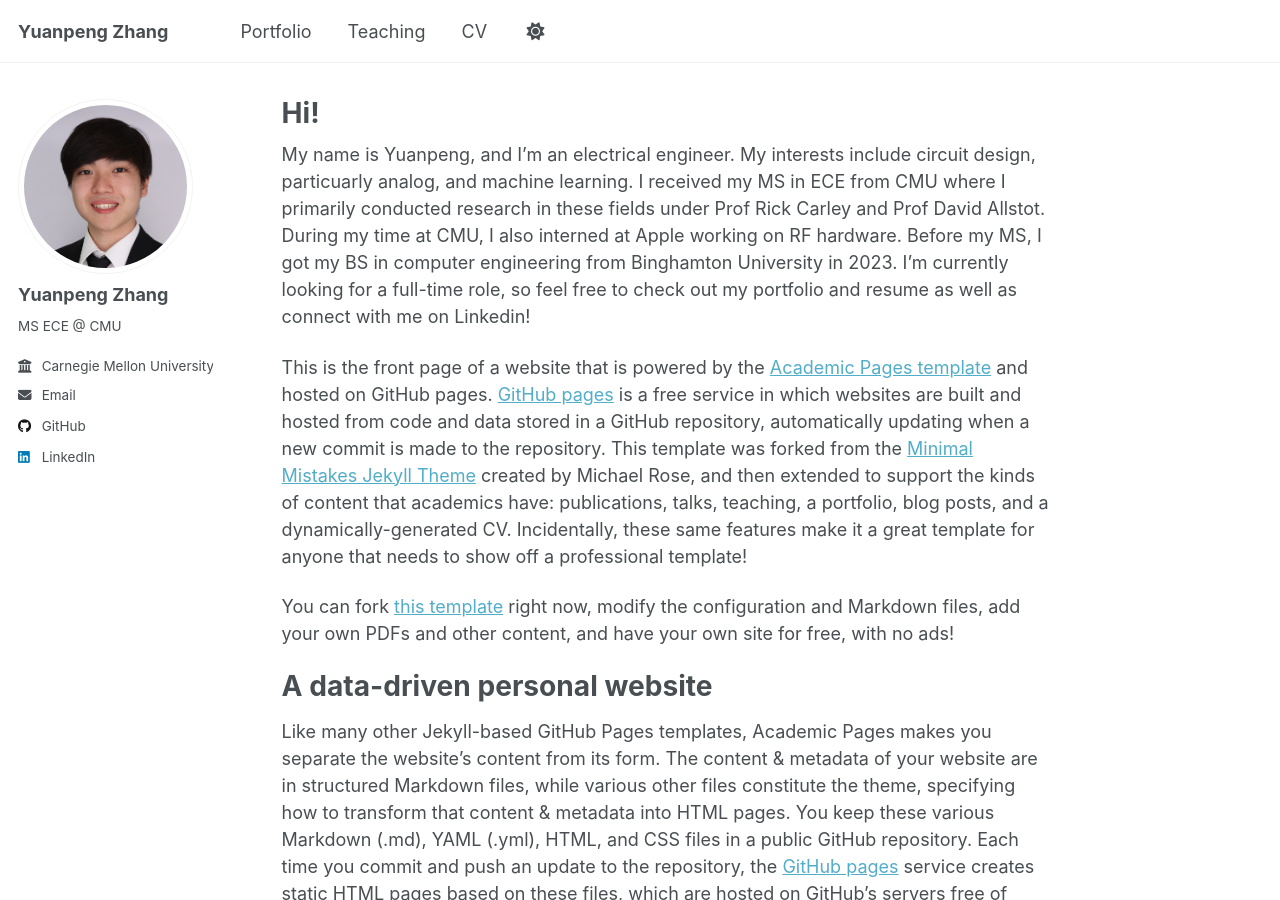
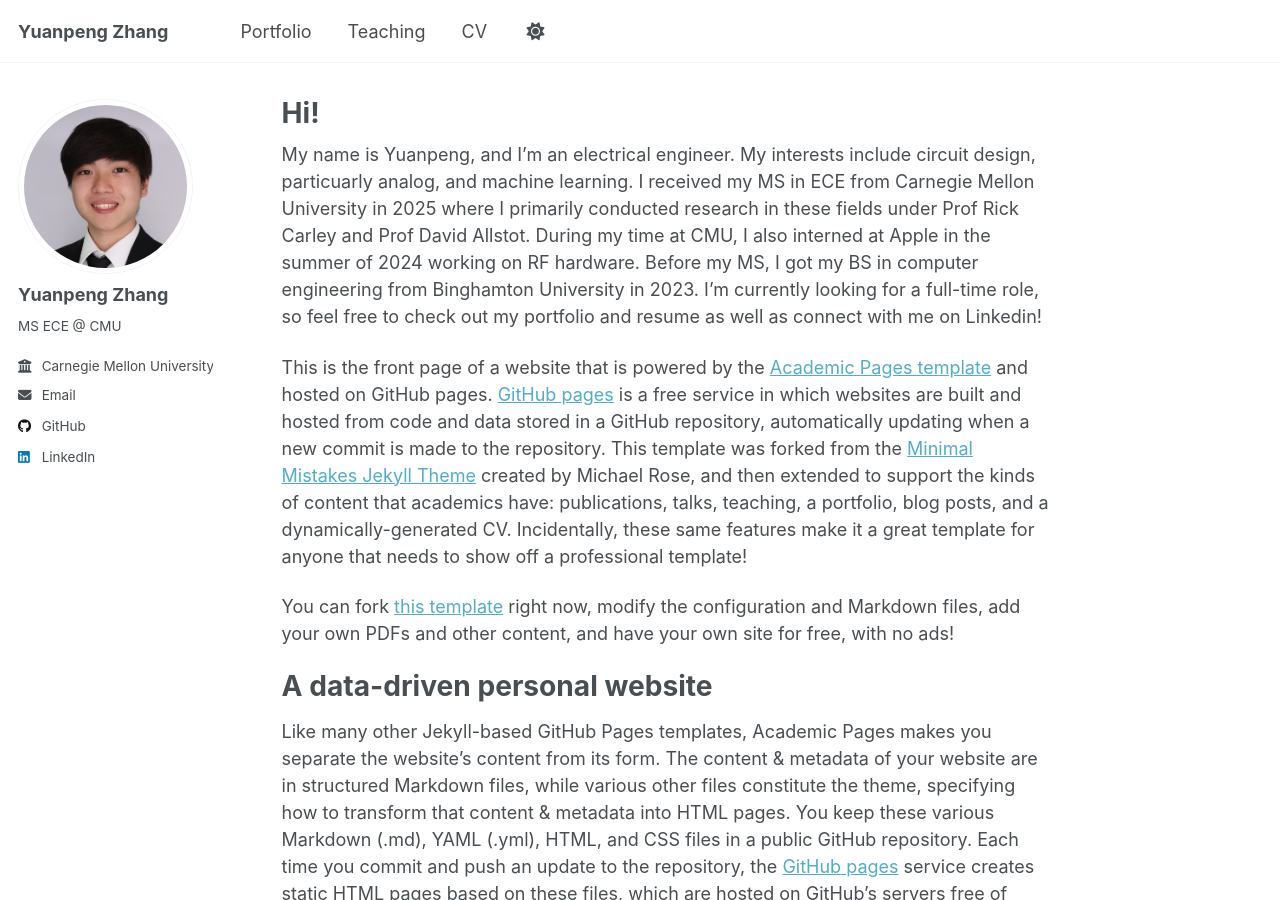
Before and after one commit to yuanpenguin/yuanpenguin.github.io, a Jekyll site: the page built from _pages/about.md, in a window 1280 px wide and 900 px high. Built offline with Jekyll 4.4.1, drawn with Linux system fonts in a browser that asks for light colours; a script that is not in the unit is left out.

Commit message:
Update about.md

```diff
--- a/_pages/about.md
+++ b/_pages/about.md
@@ -7,7 +7,7 @@ redirect_from:
   - /about.html
 ---
 
-My name is Yuanpeng, and I'm an electrical engineer. My interests include circuit design, particuarly analog, and machine learning. I received my MS in ECE from CMU where I primarily conducted research in these fields under Prof Rick Carley and Prof David Allstot. During my time at CMU, I also interned at Apple working on RF hardware. Before my MS, I got my BS in computer engineering from Binghamton University in 2023. I'm currently looking for a full-time role, so feel free to check out my portfolio and resume as well as connect with me on Linkedin!
+My name is Yuanpeng, and I'm an electrical engineer. My interests include circuit design, particuarly analog, and machine learning. I received my MS in ECE from Carnegie Mellon University in 2025 where I primarily conducted research in these fields under Prof Rick Carley and Prof David Allstot. During my time at CMU, I also interned at Apple in the summer of 2024 working on RF hardware. Before my MS, I got my BS in computer engineering from Binghamton University in 2023. I'm currently looking for a full-time role, so feel free to check out my portfolio and resume as well as connect with me on Linkedin!
 
 This is the front page of a website that is powered by the [Academic Pages template](https://github.com/academicpages/academicpages.github.io) and hosted on GitHub pages. [GitHub pages](https://pages.github.com) is a free service in which websites are built and hosted from code and data stored in a GitHub repository, automatically updating when a new commit is made to the repository. This template was forked from the [Minimal Mistakes Jekyll Theme](https://mmistakes.github.io/minimal-mistakes/) created by Michael Rose, and then extended to support the kinds of content that academics have: publications, talks, teaching, a portfolio, blog posts, and a dynamically-generated CV. Incidentally, these same features make it a great template for anyone that needs to show off a professional template!
 
```
